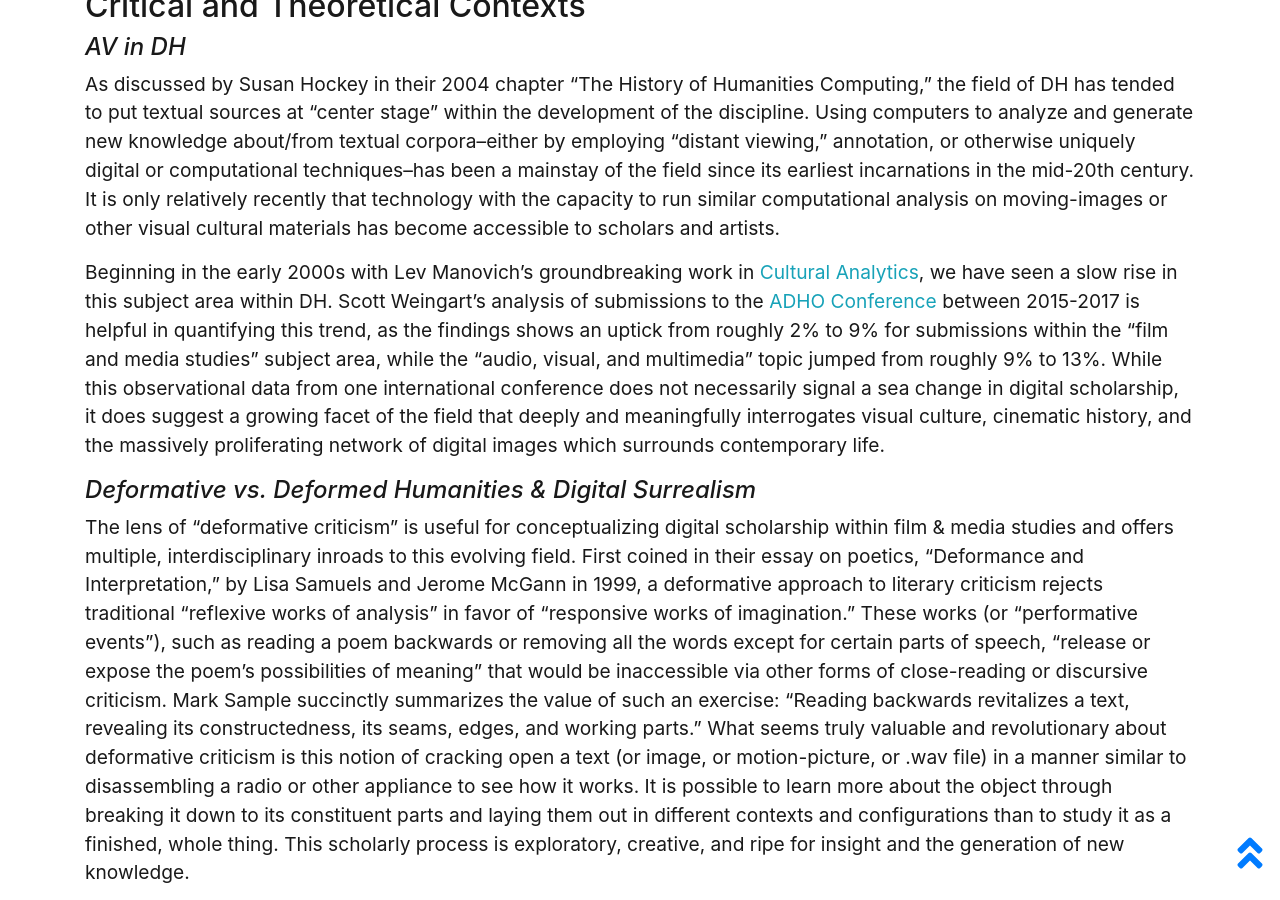
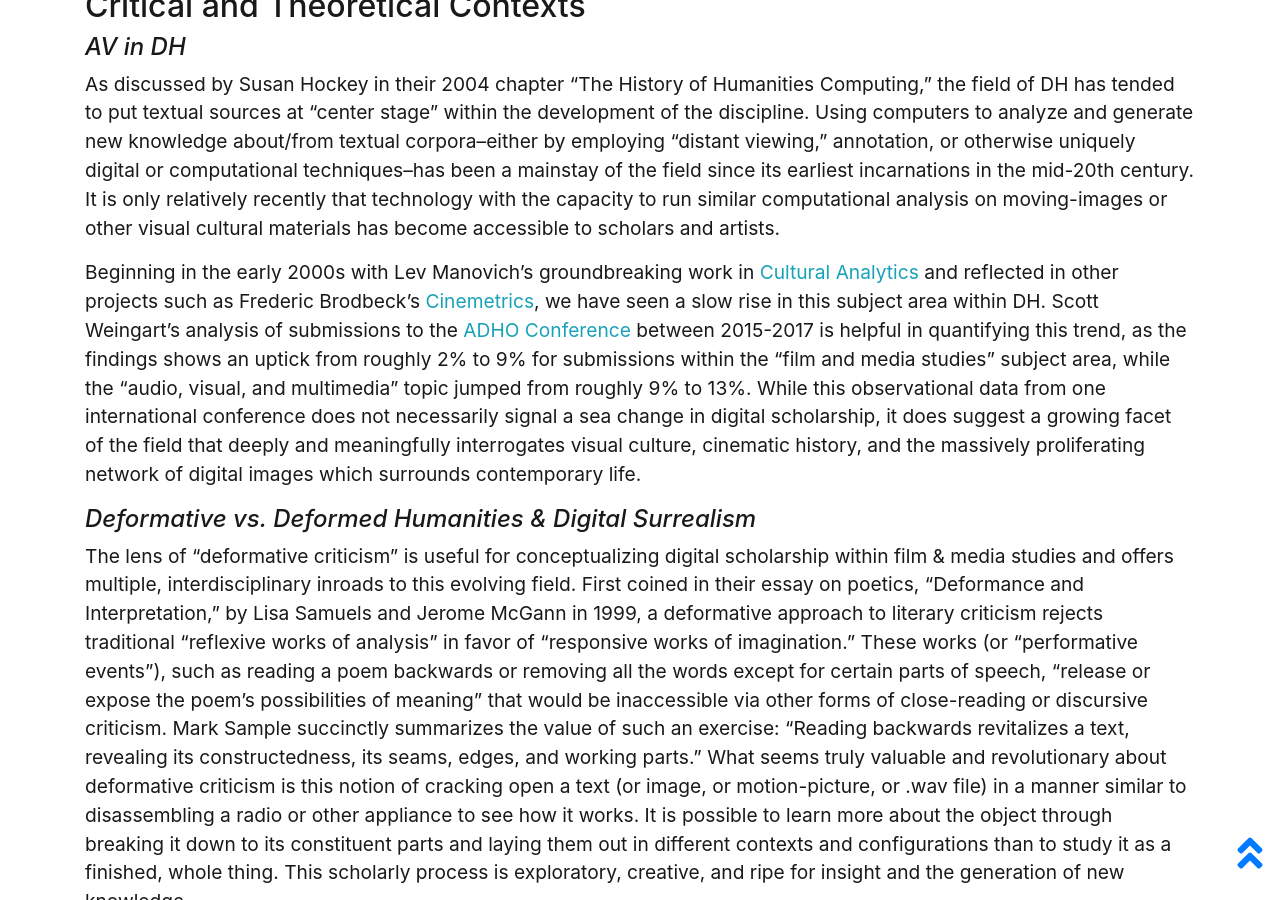
Before and after one commit to drodz11/colors-of-ozu, a Jekyll site: the page built from pages/about.md, in a window 1280 px wide and 900 px high, scrolled down 1193 px. Built offline with Jekyll 4.4.1, drawn with Linux system fonts in a browser that asks for light colours.

Commit message:
Update about.md

```diff
--- a/pages/about.md
+++ b/pages/about.md
@@ -29,7 +29,7 @@ The hope of this project is to inspire media scholars to explore research method
 #### _AV in DH_
 As discussed by Susan Hockey in their 2004 chapter "The History of Humanities Computing," the field of DH has tended to put textual sources at "center stage" within the development of the discipline. Using computers to analyze and generate new knowledge about/from textual corpora--either by employing "distant viewing," annotation, or otherwise uniquely digital or computational techniques--has been a mainstay of the field since its earliest incarnations in the mid-20th century. It is only relatively recently that technology with the capacity to run similar computational analysis on moving-images or other visual cultural materials has become accessible to scholars and artists.
 
-Beginning in the early 2000s with Lev Manovich's groundbreaking work in [Cultural Analytics](http://lab.culturalanalytics.info/), we have seen a slow rise in this subject area within DH. Scott Weingart's analysis of submissions to the [ADHO Conference](http://adho.org/conference) between 2015-2017 is helpful in quantifying this trend, as the findings shows an uptick from roughly 2% to 9% for submissions within the "film and media studies" subject area, while the "audio, visual, and multimedia" topic jumped from roughly 9% to 13%. While this observational data from one international conference does not necessarily signal a sea change in digital scholarship, it does suggest a growing facet of the field that deeply and meaningfully interrogates visual culture, cinematic history, and the massively proliferating network of digital images which surrounds contemporary life.
+Beginning in the early 2000s with Lev Manovich's groundbreaking work in [Cultural Analytics](http://lab.culturalanalytics.info/) and reflected in other projects such as Frederic Brodbeck's [Cinemetrics](http://cinemetrics.fredericbrodbeck.de/), we have seen a slow rise in this subject area within DH. Scott Weingart's analysis of submissions to the [ADHO Conference](http://adho.org/conference) between 2015-2017 is helpful in quantifying this trend, as the findings shows an uptick from roughly 2% to 9% for submissions within the "film and media studies" subject area, while the "audio, visual, and multimedia" topic jumped from roughly 9% to 13%. While this observational data from one international conference does not necessarily signal a sea change in digital scholarship, it does suggest a growing facet of the field that deeply and meaningfully interrogates visual culture, cinematic history, and the massively proliferating network of digital images which surrounds contemporary life.
 <br>
 #### _Deformative vs. Deformed Humanities & Digital Surrealism_
 The lens of "deformative criticism" is useful for conceptualizing digital scholarship within film & media studies and offers multiple, interdisciplinary inroads to this evolving field. First coined in their essay on poetics, "Deformance and Interpretation," by Lisa Samuels and Jerome McGann in 1999, a deformative approach to literary criticism rejects traditional "reflexive works of analysis" in favor of "responsive works of imagination."  These works (or "performative events"), such as reading a poem backwards or removing all the words except for certain parts of speech, "release or expose the poem's possibilities of meaning" that would be inaccessible via other forms of close-reading or discursive criticism. Mark Sample succinctly summarizes the value of such an exercise: "Reading backwards revitalizes a text, revealing its constructedness, its seams, edges, and working parts." What seems truly valuable and revolutionary about deformative criticism is this notion of cracking open a text (or image, or motion-picture, or .wav file) in a manner similar to disassembling a radio or other appliance to see how it works. It is possible to learn more about the object through breaking it down to its constituent parts and laying them out in different contexts and configurations than to study it as a finished, whole thing. This scholarly process is exploratory, creative, and ripe for insight and the generation of new knowledge.
```
Also changed, not shown: other parts of pages/about.md (+1 -1 lines).
